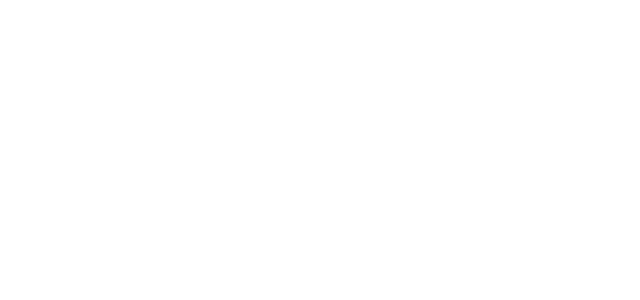
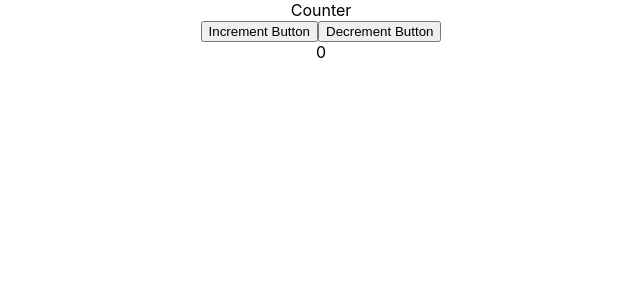
Before and after one commit to JayBaldwa30/React-30Days-Training-, a React (Create React App) app: page / in a window 1280 px wide. Shown: the top 300 px of the page, without its empty margins (319-959 px from the left). Built offline with nearby package versions, Linux system fonts and the light colour scheme.

Commit message:
counter using usestate

```diff
--- a/src/App.js
+++ b/src/App.js
@@ -1,10 +1,12 @@
 import logo from './logo.svg';
 import './App.css';
+import Counter from './components/Counter';
 
 
 function App() {
   return (
     <div className="App">
+      <Counter />
 
     </div>
   );
--- /dev/null
+++ b/src/components/Counter.js
@@ -0,0 +1,17 @@
+import React, { useState } from 'react'
+
+function Counter() {
+    const [count, setCount] = useState(0)
+
+
+    return (
+        <>
+            <div>Counter</div>
+            <button onClick={() => { setCount(count + 1) }}>Increment Button</button>
+            <button onClick={() => { setCount(count - 1) }}>Decrement Button</button>
+            <div>{count}</div>
+        </>
+    )
+}
+
+export default Counter
```
